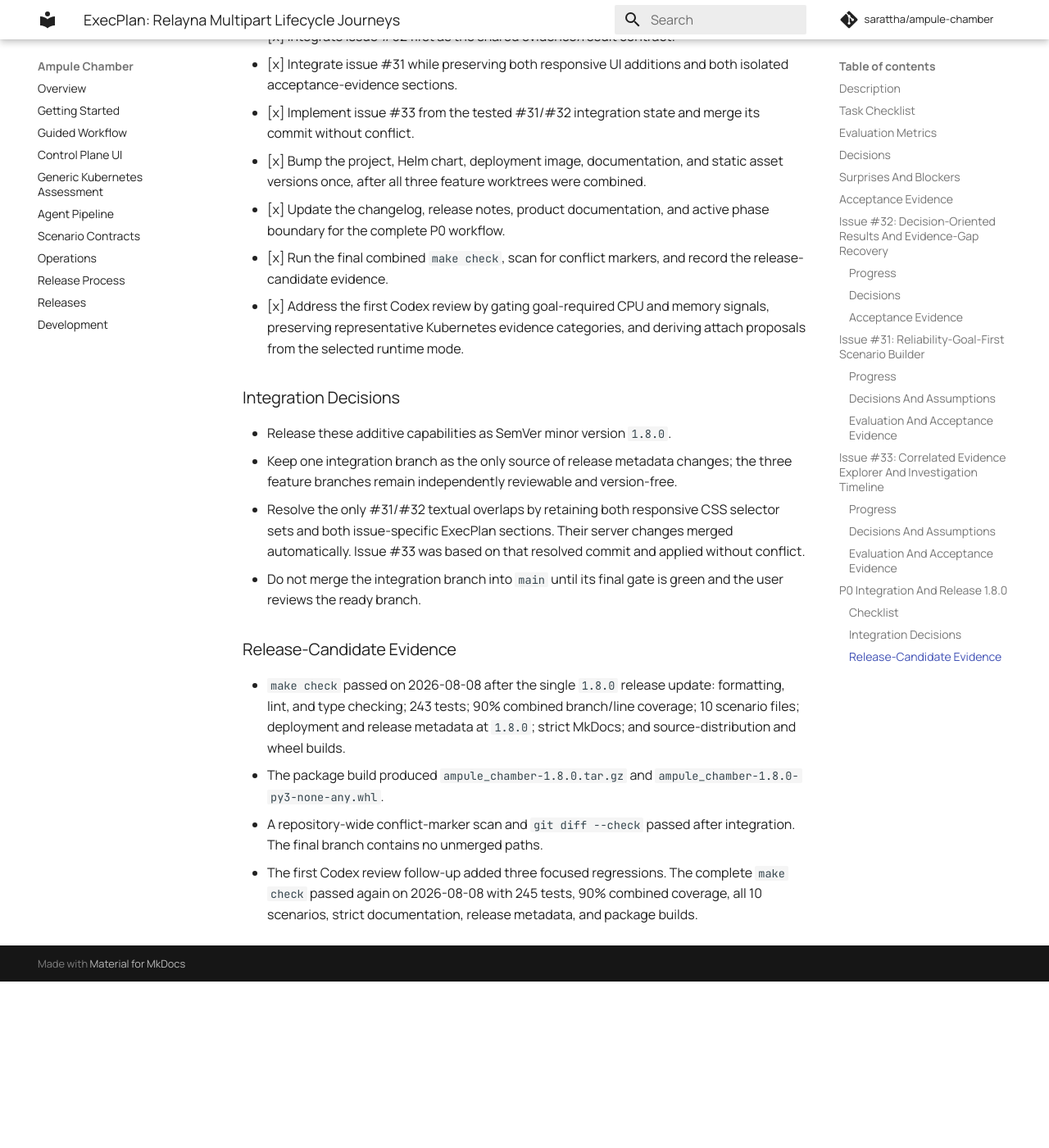
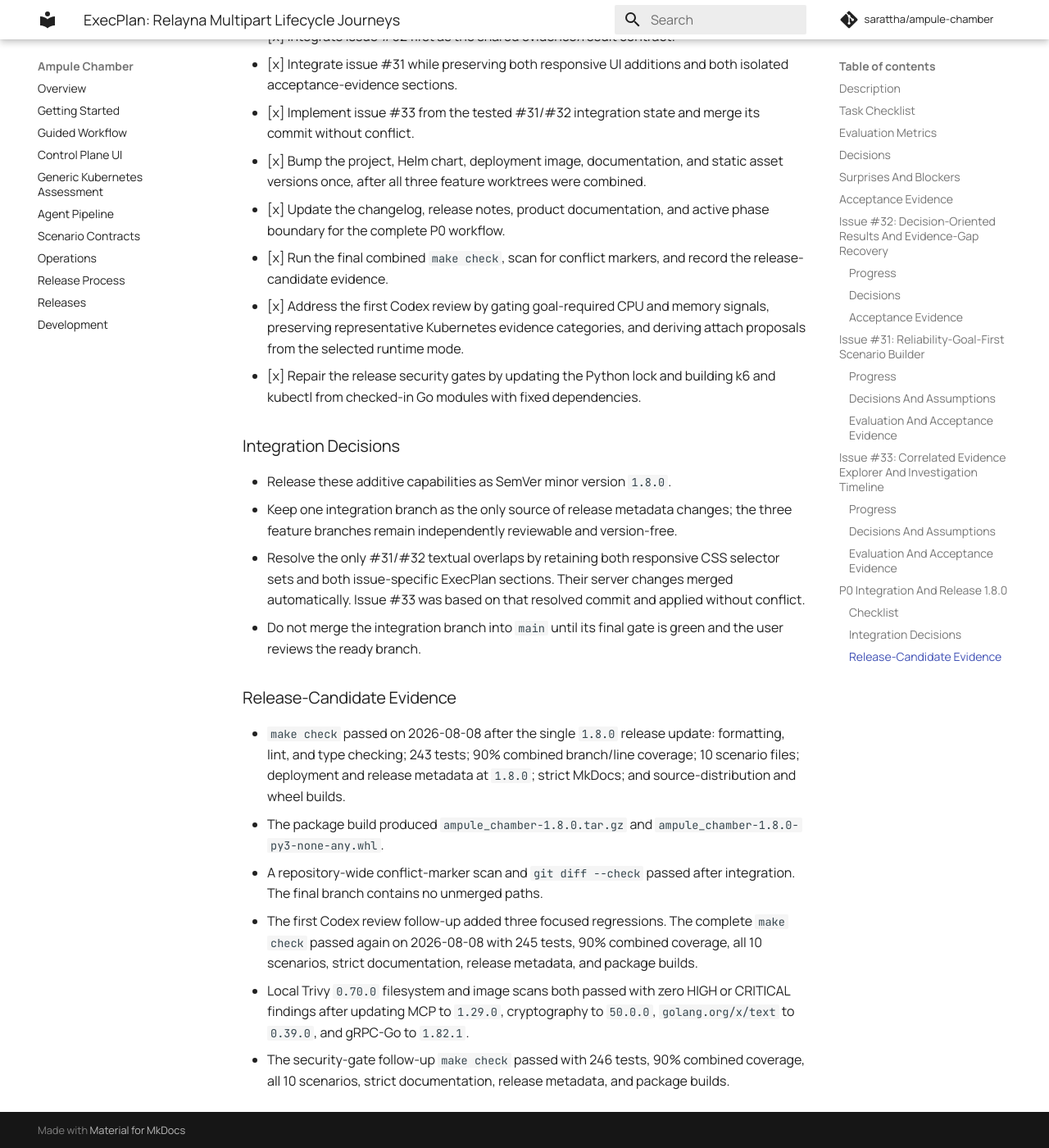
Before and after one commit to sarattha/ampule-chamber, an MkDocs documentation site: the page built from docs/internal/phases/phase-03-traffic-and-chaos/ExecPlan.md, in a window 1280 px wide and 1400 px high, scrolled down 9370 px. Shown: the whole window at 82% size. Built offline with MkDocs 1.6.1 and Material for MkDocs 9.7.7, drawn with Linux system fonts in a browser that asks for light colours; comment, search, counter and statistics services are not loaded; before the commit the page ends 10567 px from its top, so only the background shows below that.

Commit message:
fix: clear release security gates

```diff
--- a/docs/internal/phases/phase-03-traffic-and-chaos/ExecPlan.md
+++ b/docs/internal/phases/phase-03-traffic-and-chaos/ExecPlan.md
@@ -360,6 +360,8 @@ through SSE, and produce content-safe lifecycle evidence.
 - [x] Address the first Codex review by gating goal-required CPU and memory
       signals, preserving representative Kubernetes evidence categories, and
       deriving attach proposals from the selected runtime mode.
+- [x] Repair the release security gates by updating the Python lock and building
+      k6 and kubectl from checked-in Go modules with fixed dependencies.
 
 ### Integration Decisions
 
@@ -386,3 +388,9 @@ through SSE, and produce content-safe lifecycle evidence.
 - The first Codex review follow-up added three focused regressions. The complete
   `make check` passed again on 2026-08-08 with 245 tests, 90% combined coverage,
   all 10 scenarios, strict documentation, release metadata, and package builds.
+- Local Trivy `0.70.0` filesystem and image scans both passed with zero HIGH or
+  CRITICAL findings after updating MCP to `1.29.0`, cryptography to `50.0.0`,
+  `golang.org/x/text` to `0.39.0`, and gRPC-Go to `1.82.1`.
+- The security-gate follow-up `make check` passed with 246 tests, 90% combined
+  coverage, all 10 scenarios, strict documentation, release metadata, and
+  package builds.
```
Also changed, not shown: CHANGELOG.md (+6 -0 lines), docs/releases.md (+2 -0 lines), 8 other files.
